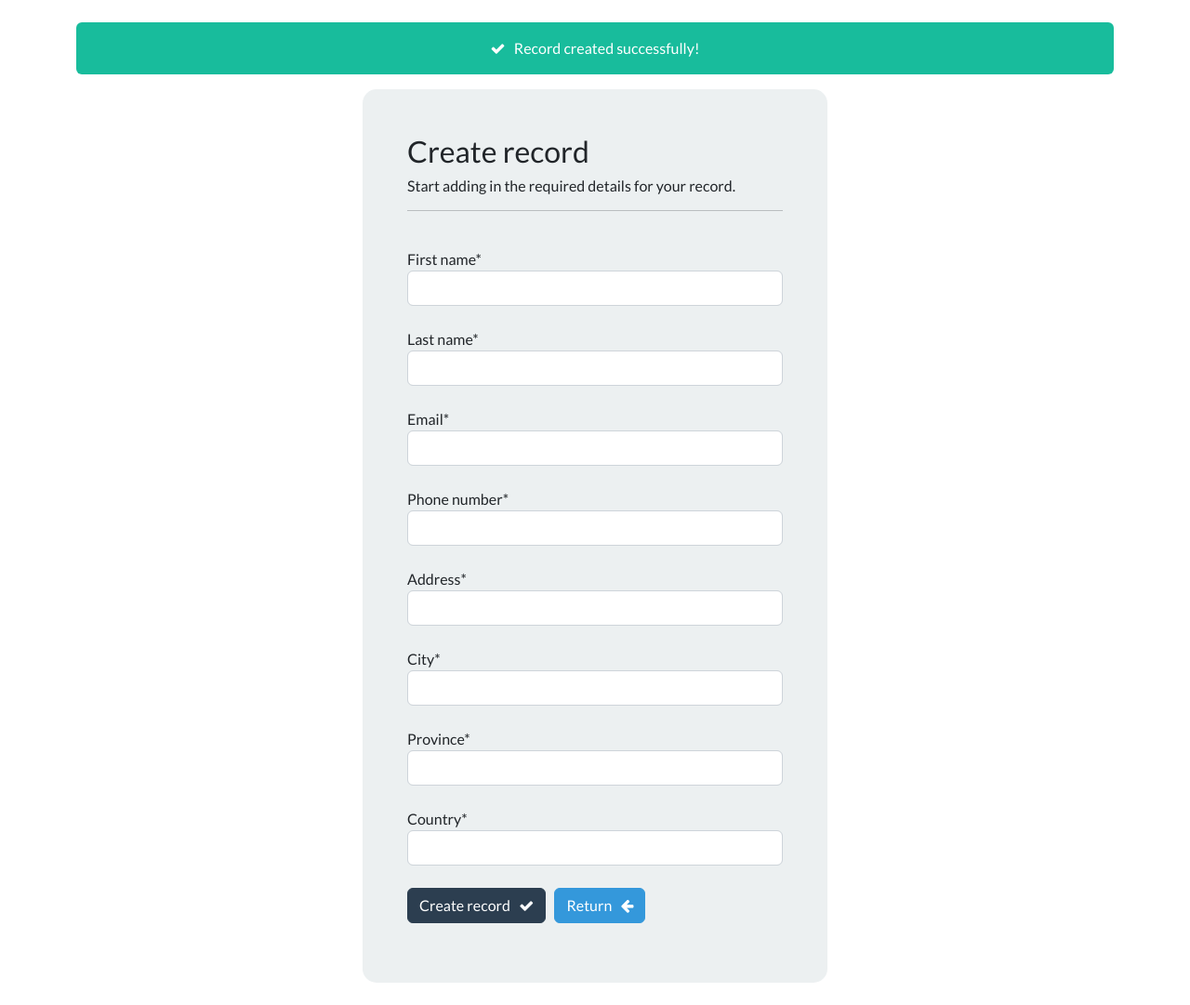
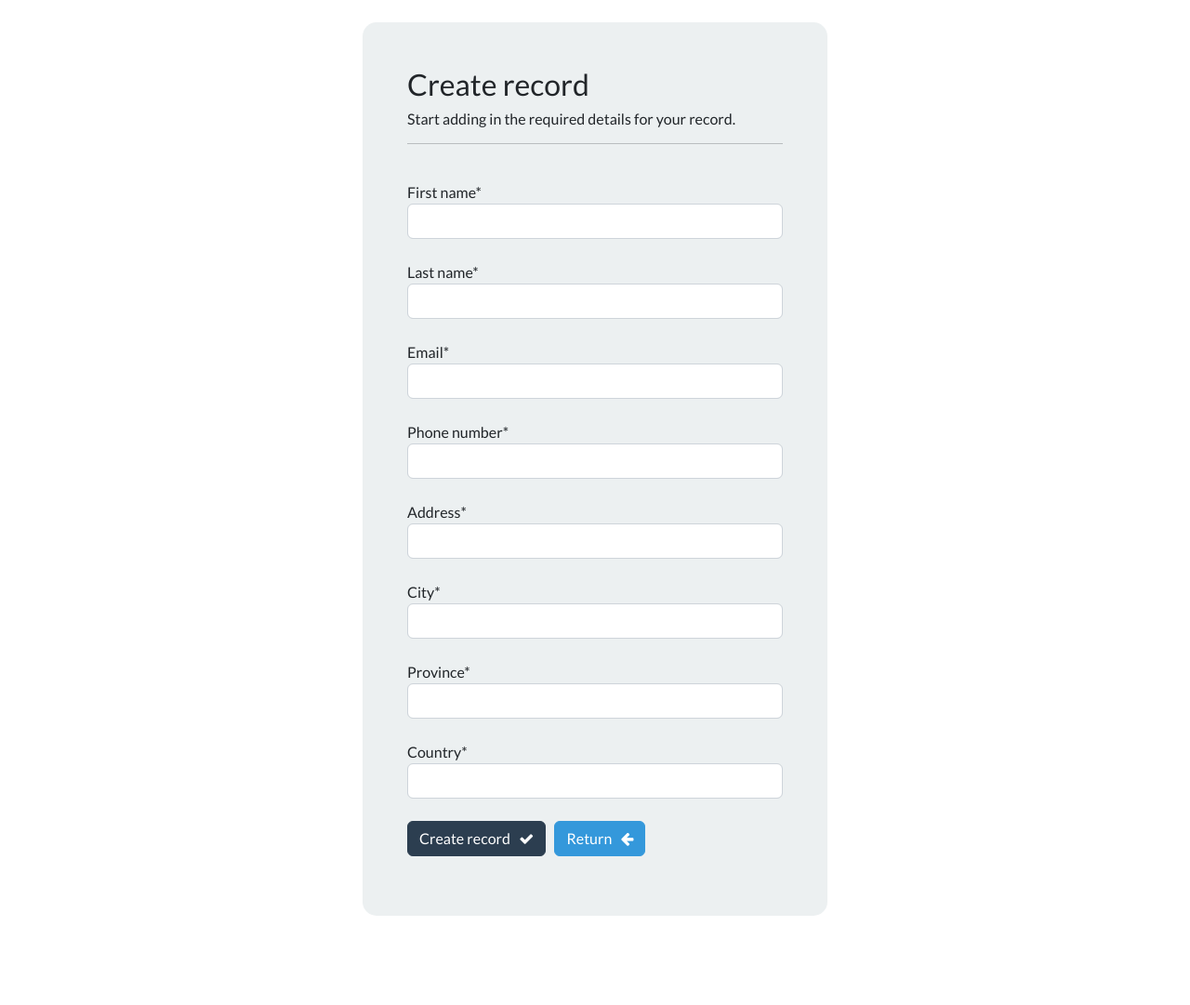
Before and after one commit to krishvsoni/CRM, a Django app: page /create-record in a window 1280 px wide. Shown: the part 72-1153 px from the top of the page at 93% size. After the commit the page ends 1057 px from the top, so only its background shows below. Run offline with Django 4.2, Linux system fonts and the light colour scheme; a user stored in the database is signed in; some libraries are stand-ins or nearby versions.

Commit message:
fixed form

```diff
--- a/web/templates/base.html
+++ b/web/templates/base.html
@@ -22,26 +22,12 @@
 
             <br>
 
-            {% for message in messages %}
-
-            {% if message.level == DEFAULT_MESSAGE_LEVELS.SUCCESS %}
-
-
-                <p id="message-timer" class="alert alert-success float-center text-center message-text">
-
-                    <i class="fa fa-check" aria-hidden="true"></i> &nbsp; {{message}}
-
-                </p>
-
-
-            {% endif %}
 
 
 
 
 
 
-            {% endfor %}
 
             {% block content %}
 
```
Also changed, not shown: db.sqlite3.
